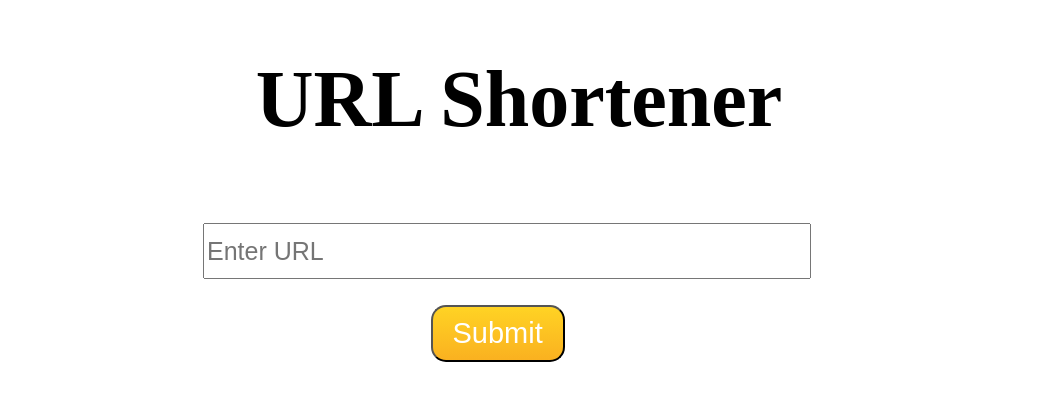
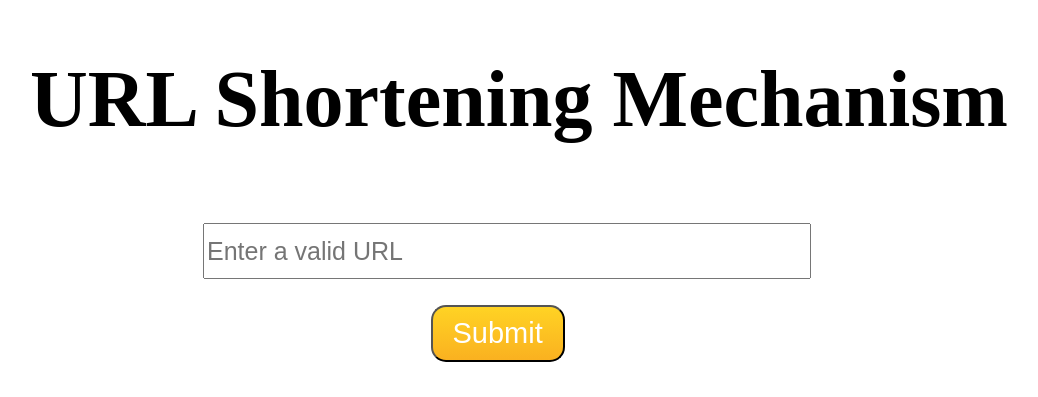
Before and after one commit to Anushka3-spec/URL-Shortner, a website: page URL-Shortener-master/static/index.html in a window 1280 px wide. Shown: the whole page, without its empty margins (121-1159 px from the left). Drawn offline with Linux system fonts and the light colour scheme.

Commit message:
index.html modifed

```diff
--- a/URL-Shortener-master/static/index.html
+++ b/URL-Shortener-master/static/index.html
@@ -11,9 +11,9 @@
 <body>
 
 <div class="center">
-    <h1 align="center"> URL Shortener</h1>
+    <h1 align="center"> URL Shortening Mechanism</h1>
 </div>
-    <input id="url" type="text" placeholder="Enter URL" name="url">
+    <input id="url" type="text" placeholder="Enter a valid URL" name="url">
     <br>
     <input id="submit" type="submit" class="btn">
     <div id="shortcode" class="mydiv"></div>
```
